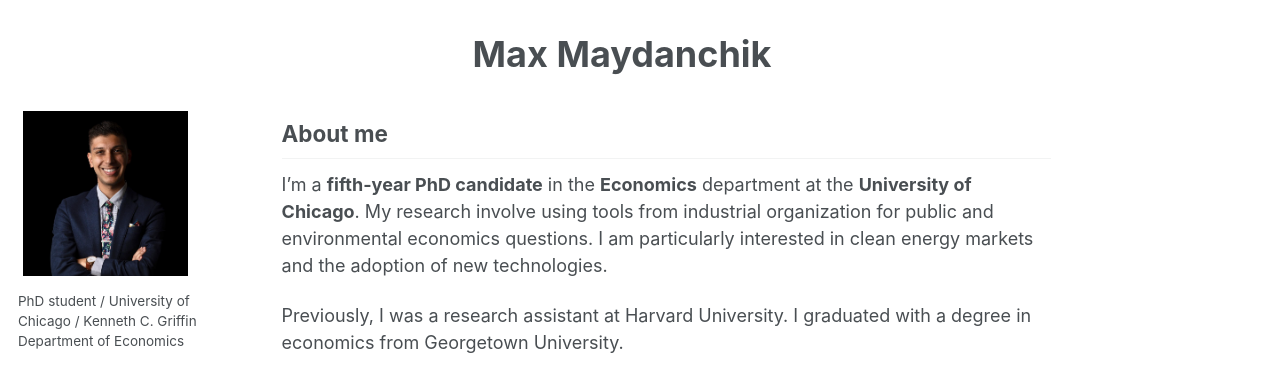
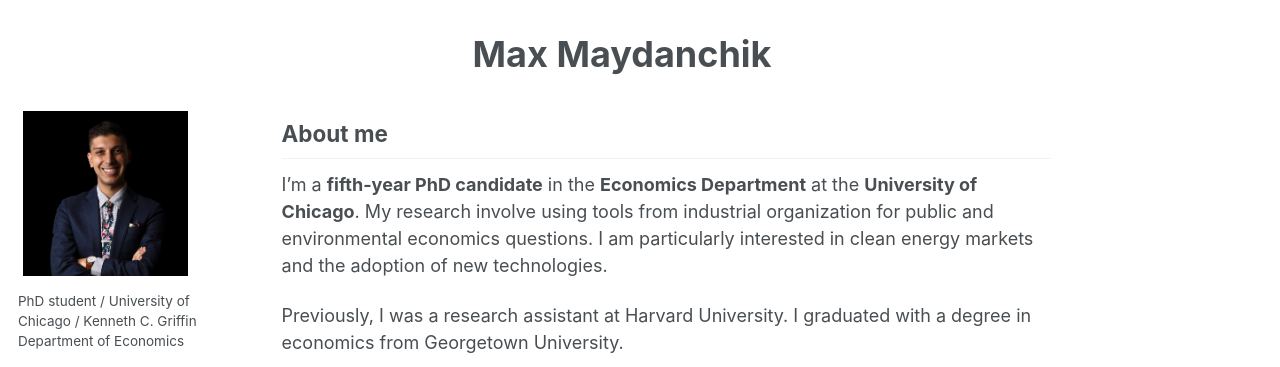
Before and after one commit to MMaydanchik/mmaydanchik.github.io, a Jekyll site: the page built from _pages/about.md, in a window 1280 px wide and 1235 px high. Shown: the top 367 px of the window. Built offline with Jekyll 4.4.1, drawn with Linux system fonts in a browser that asks for light colours.

```diff
--- a/_pages/about.md
+++ b/_pages/about.md
@@ -11,7 +11,7 @@ redirect_from:
 </style>
 
 <h2 style="margin-top: 0;">About me</h2>
-I'm a **fifth-year PhD candidate** in the **Economics** department at the **University of Chicago**. My research involve using tools from industrial organization for public and environmental economics questions. I am particularly interested in clean energy markets and the adoption of new technologies.
+I'm a **fifth-year PhD candidate** in the **Economics Department** at the **University of Chicago**. My research involve using tools from industrial organization for public and environmental economics questions. I am particularly interested in clean energy markets and the adoption of new technologies.
 
 Previously, I was a research assistant at Harvard University. I graduated with a degree in economics from Georgetown University.
 
```
